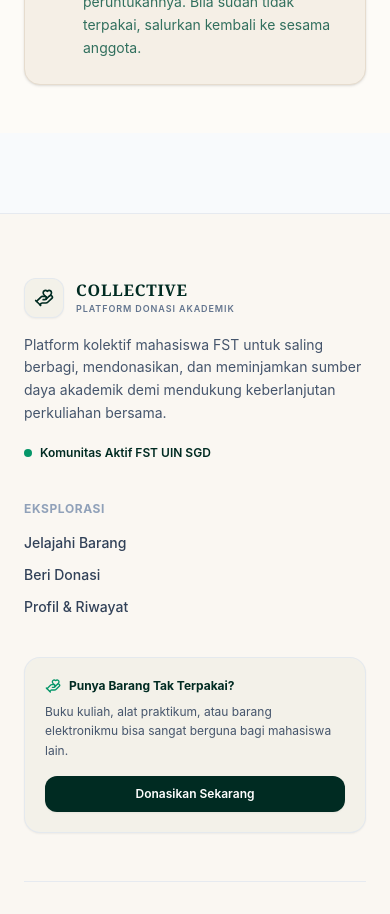
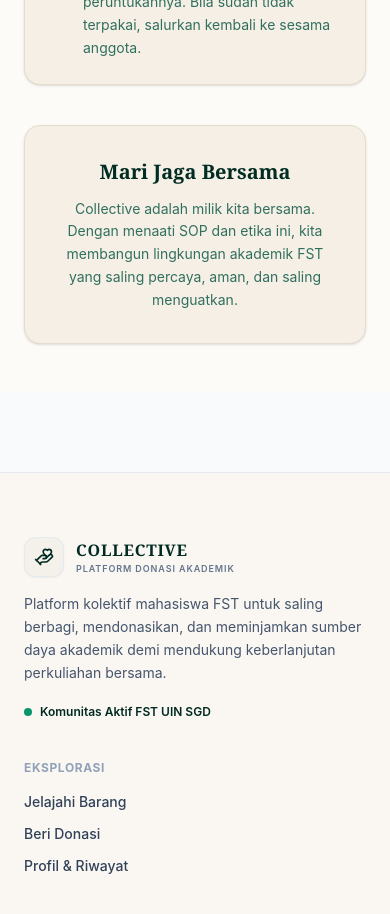
Before and after one commit to zoerlyx/collective, a React (Vite) app: page /sop in a window 390 px wide. Shown: the part 1980-2894 px from the top of the page. Built offline with nearby package versions, Linux system fonts and the light colour scheme; no server answers.

Commit message:
refine SOP styling and responsiveness

```diff
--- a/src/components/SOP.tsx
+++ b/src/components/SOP.tsx
@@ -140,7 +140,16 @@ export default function SOP() {
 
         </div>
 
-
+        {/* Footer Banner */}
+        <div className="bg-[#F5EFE6] rounded-2xl p-8 md:p-10 text-center border border-[#E6DCCE] mt-10 md:mt-12 shadow-sm">
+          <h3 className="font-serif text-xl md:text-2xl font-bold text-emerald-950 mb-3">
+            Mari Jaga Bersama
+          </h3>
+          <p className="text-emerald-900/80 max-w-2xl mx-auto leading-relaxed text-sm md:text-base">
+            Collective adalah milik kita bersama. Dengan menaati SOP dan etika ini,
+            kita membangun lingkungan akademik FST yang saling percaya, aman, dan saling menguatkan.
+          </p>
+        </div>
 
       </div>
     </div>
```
